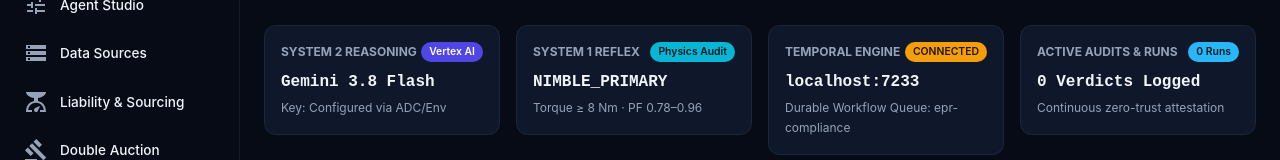
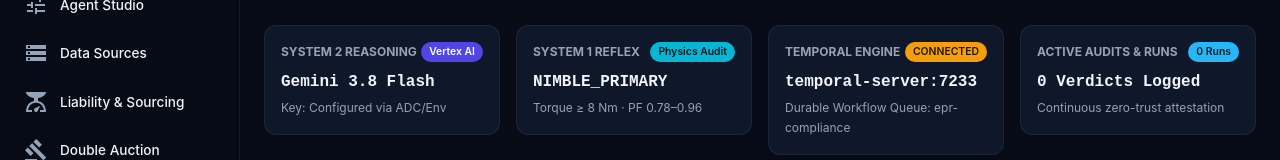
Before and after one commit to techfusion529/SynthetIQ, a Next.js app in the folder dashboard/: page /agents in a window 1280 px wide. Shown: the part 187-347 px from the top of the page. Built offline with nearby package versions, Linux system fonts and the light colour scheme; no server answers.

Commit message:
fix(dashboard): remove false-alarm API_URL alert banner and update cluster service endpoint defaults

```diff
--- a/dashboard/app/agents/page.tsx
+++ b/dashboard/app/agents/page.tsx
@@ -157,7 +157,7 @@
                 />
               </Box>
               <Typography variant="body1" fontWeight={700} fontFamily="monospace">
-                {config?.endpoints?.temporal_host || "localhost:7233"}
+                {config?.endpoints?.temporal_host || "temporal-server:7233"}
               </Typography>
               <Typography variant="caption" color="text.secondary" display="block" mt={0.5}>
                 Durable Workflow Queue: epr-compliance
--- a/dashboard/app/page.tsx
+++ b/dashboard/app/page.tsx
@@ -355,7 +355,7 @@
                 }}
               />
               <Typography variant="caption" color="success.light" fontWeight={600} fontFamily="monospace">
-                Temporal: {config?.endpoints?.temporal_host ?? "Connected (localhost:7233)"}
+                Temporal: {config?.endpoints?.temporal_host ?? "Connected (temporal-server:7233)"}
               </Typography>
             </Box>
           </Box>
--- a/dashboard/components/AppHeader.tsx
+++ b/dashboard/components/AppHeader.tsx
@@ -148,13 +148,6 @@
             </IconButton>
           </Tooltip>
         </Toolbar>
-
-        {/* API_URL missing banner */}
-        {!process.env.NEXT_PUBLIC_API_URL && (
-          <Alert severity="error" sx={{ borderRadius: 0 }}>
-            NEXT_PUBLIC_API_URL is not configured. API calls will fail.
-          </Alert>
-        )}
       </AppBar>
 
       <ConfigModal open={configOpen} onClose={() => setConfigOpen(false)} />
```
Also changed, not shown: 1 other file (tests, documents, lock files or other folders).
